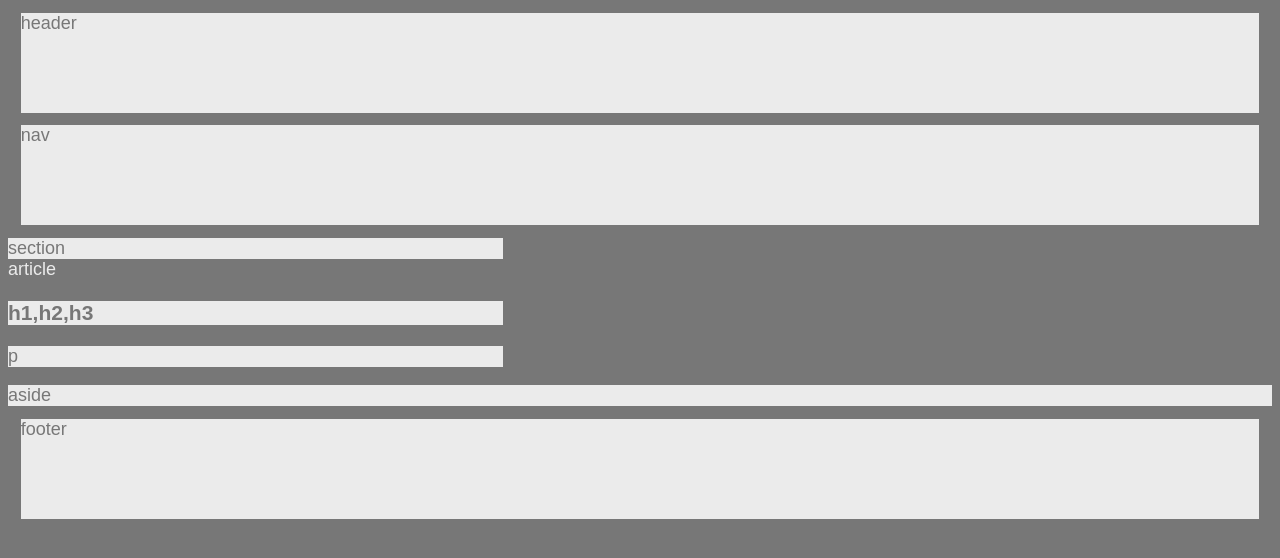
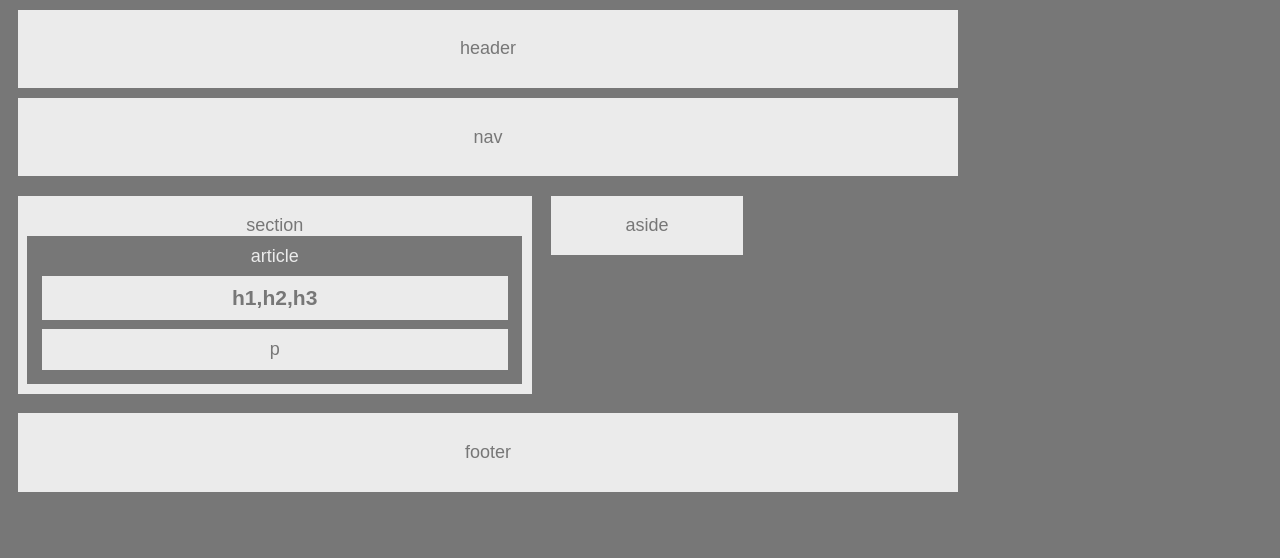
Before and after one commit to GregoryDesmarais/HW-Wireframe, a plain HTML site: page Index.html in a window 1280 px wide. Drawn offline with Linux system fonts and the light colour scheme.

Commit message:
more tweaks

```diff
--- a/Index.html
+++ b/Index.html
@@ -13,6 +13,7 @@
     <nav>
         nav
     </nav>
+    <div class='clearfix'>
         <section>
             section<br>
             <article>
@@ -28,6 +29,7 @@
         <aside>
             aside
         </aside>
+    </div>
     <footer>
         footer
     </footer>
--- a/style.css
+++ b/style.css
@@ -1,33 +1,50 @@
-body{
+body {
     background-color: #777;
-    color:#777;
+    color: #777;
     font-family: 'Arial', 'Helvetica Neue', Helvetica, sans-serif;
-    widows: 960px;
+    width: 960px;
     font-size: 18px;
-
+    text-align: center;
 }
 
-header, nav, section, aside, footer{
-    background-color: #ebebeb;
-}
-.h{
-    font-weight: bold
-}
-
-article{
-    background-color: #777;
-    color:  #ebebeb;
-}
-h1, p{
-    color: #777;
+header, nav, section, aside, footer {
     background-color: #ebebeb;
 }
 
-section{
-    width: 495px;
+article {
+    background-color: #777;
+    color: #ebebeb;
+    padding: 2% 1% 1% 1%;
 }
 
-header, nav, footer{
-    height:100px;
+h1, p {
+    color: #777;
+    background-color: #ebebeb;
+    padding: 2%;
+    margin: 2%;
+}
+
+section {
+    width: 495px;
+    float: left;
+    margin: 1%;
+    padding: 2% 1% 1% 1%;
+}
+
+aside {
+    float: left;
+    margin: 1%;
+    width: 20%;
+    padding: 2% 0;
+}
+
+header, nav, footer {
+    padding: 3%;
     margin: 1%;
 }
+
+.clearfix::after {
+    content: "";
+    display: block;
+    clear: both;
+}
```
Lines whose indentation alone changed are shown as unchanged.
